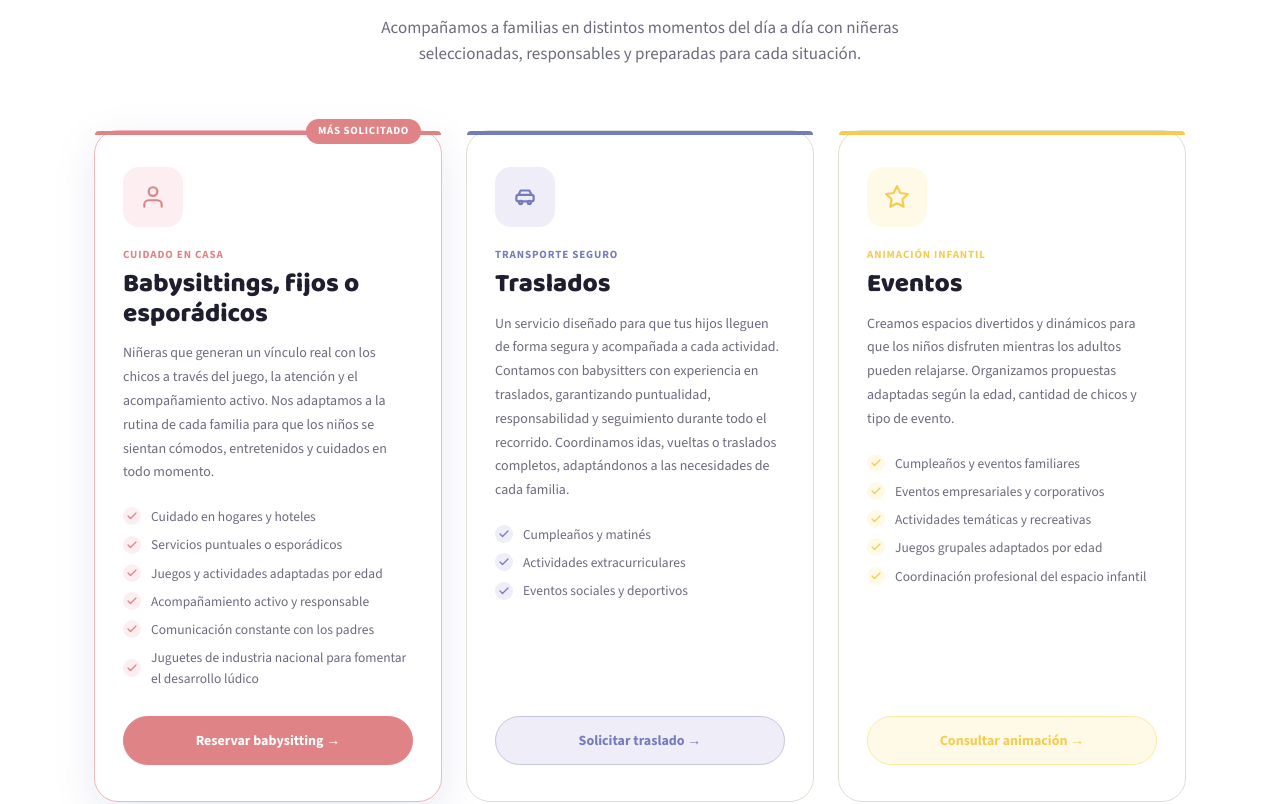
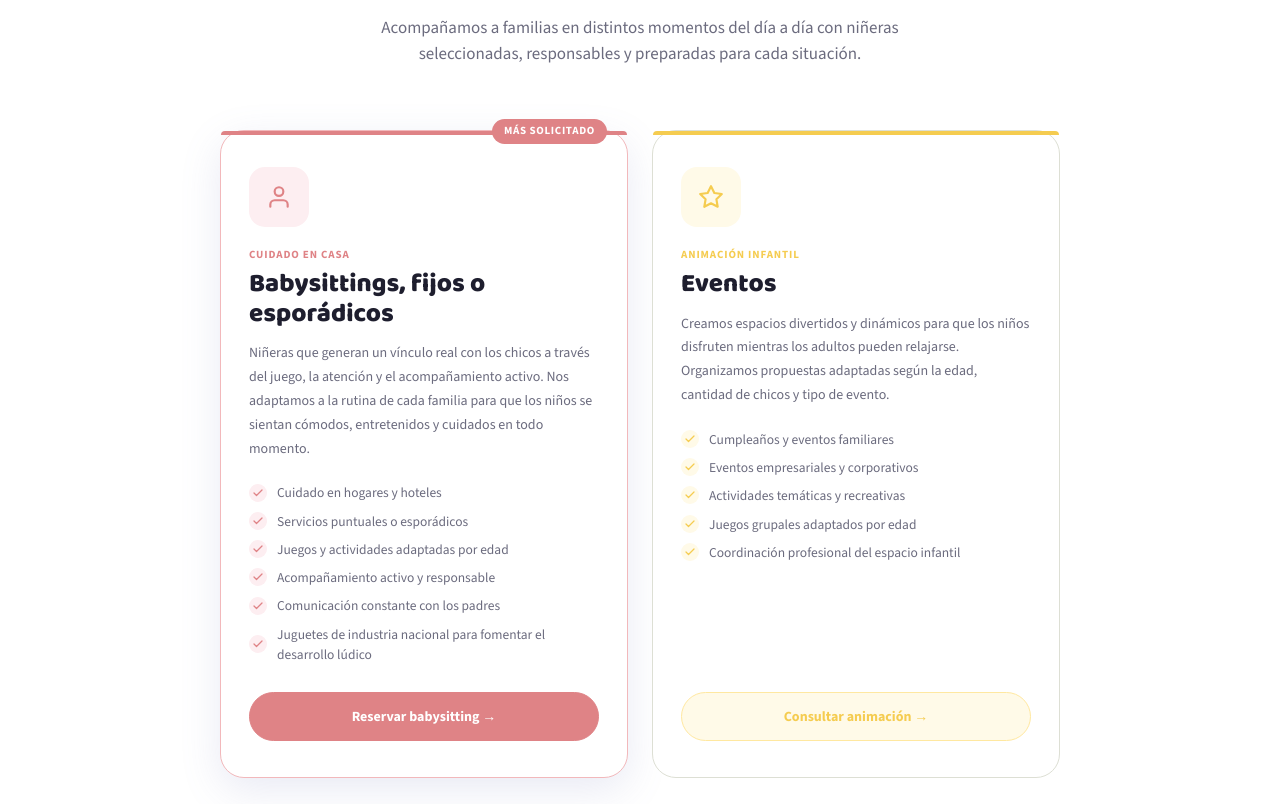
Before and after one commit to diegomarin28/parents-break, a Next.js app: page / in a window 1280 px wide. Shown: the part 2780-3584 px from the top of the page. Built offline with nearby package versions, Linux system fonts and the light colour scheme.

Commit message:
Remove 'Traslados' service from ServicesSection

```diff
--- a/src/components/ServicesSection.tsx
+++ b/src/components/ServicesSection.tsx
@@ -22,20 +22,6 @@ export default function ServicesSection() {
       featured: true,
       featuredBadgeBg: "var(--pink)",
       featuredBadgeColor: "white",
-    },
-    {
-      title: "Traslados",
-      subtitle: "Transporte seguro",
-      desc: "Un servicio diseñado para que tus hijos lleguen de forma segura y acompañada a cada actividad. Contamos con babysitters con experiencia en traslados, garantizando puntualidad, responsabilidad y seguimiento durante todo el recorrido. Coordinamos idas, vueltas o traslados completos, adaptándonos a las necesidades de cada familia.",
-      items: [
-        "Cumpleaños y matinés",
-        "Actividades extracurriculares",
-        "Eventos sociales y deportivos",
-      ],
-      color: "var(--blue)",
-      bg: "var(--blue-light)",
-      border: "var(--blue-mid)",
-      cta: "Solicitar traslado",
     },
     {
       title: "Eventos",
@@ -82,8 +68,10 @@ responsables y preparadas para cada situación.
         {/* Cards */}
         <div className="services-grid" style={{
           display: "grid",
-          gridTemplateColumns: "repeat(3, 1fr)",
+          gridTemplateColumns: "repeat(2, 1fr)",
           gap: 24,
+          maxWidth: 840,
+          margin: "0 auto",
             alignItems: "stretch",
         }}>
           {services.map((s, i) => (
@@ -147,14 +135,6 @@ responsables y preparadas para cada situación.
                     <circle cx="12" cy="7" r="4"/>
                   </svg>
                 )}
-                {s.title === "Traslados" && (
-    <svg width="26" height="26" viewBox="0 0 24 24" fill="none" stroke="var(--blue)" strokeWidth="2" strokeLinecap="round" strokeLinejoin="round">
-  <rect x="4" y="10" width="16" height="6" rx="2"/>
-  <path d="M6 10l2-4h8l2 4"/>
-  <circle cx="8" cy="17" r="1.5"/>
-  <circle cx="16" cy="17" r="1.5"/>
-</svg>
-                )}
                 {s.title === "Eventos" && (
  <svg width="26" height="26" viewBox="0 0 24 24" fill="none" stroke={s.color} strokeWidth="2" strokeLinecap="round" strokeLinejoin="round">
   <polygon points="12 2 15.09 8.26 22 9.27 17 14.14 18.18 21.02 12 17.77 5.82 21.02 7 14.14 2 9.27 8.91 8.26 12 2"/>
@@ -199,7 +179,6 @@ responsables y preparadas para cada situación.
                   e.preventDefault();
                   const map: Record<string, string> = {
                     "Babysitting": "Babysitting",
-                    "Traslados": "Traslado",
                     "Eventos": "Evento",
                   };
                   const servicio = map[s.title] || s.title;
```
